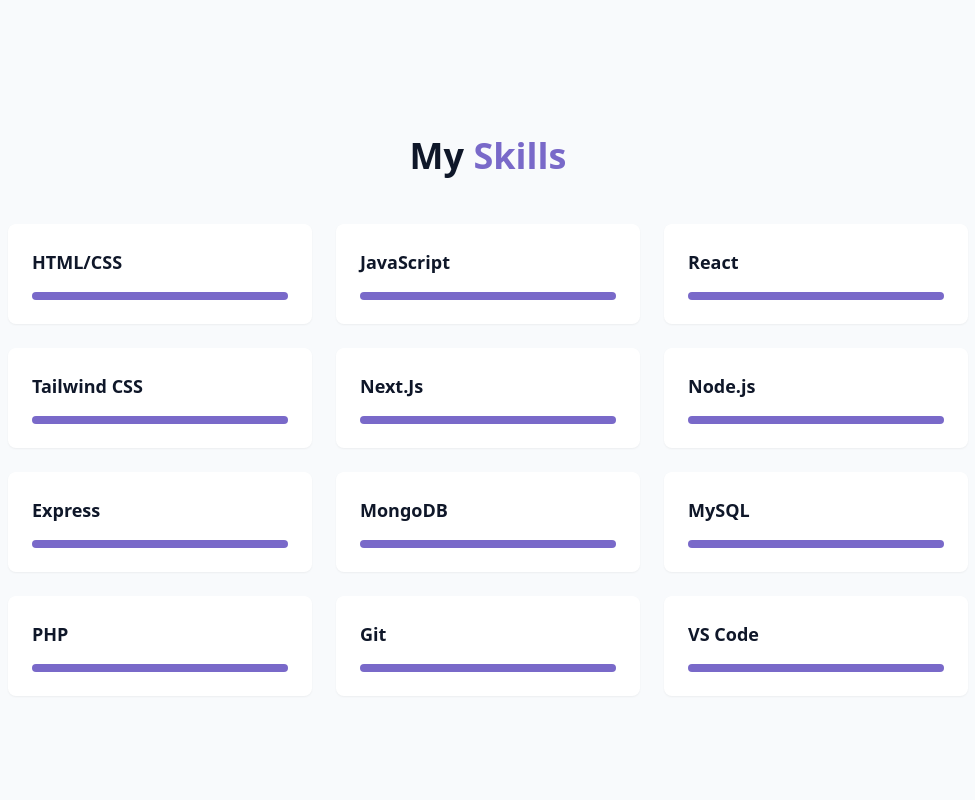
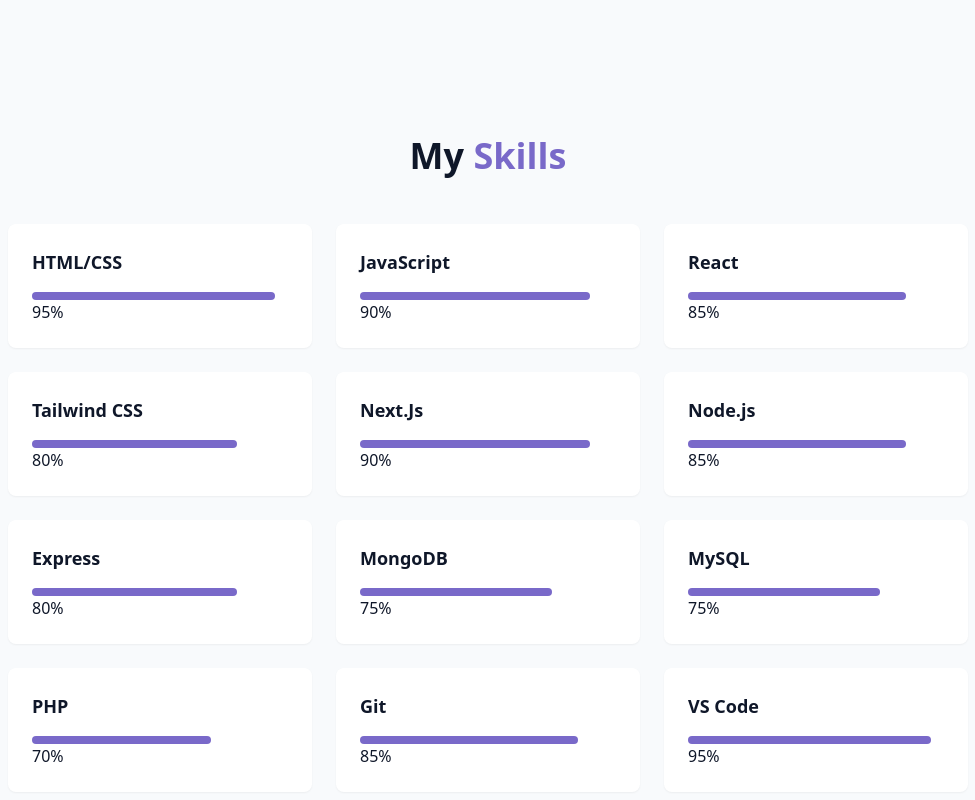
Before and after one commit to cohzyweb/My-Profile, a React (Vite) app: page / in a window 1280 px wide. Shown: the part 1466-2266 px from the top of the page, without its empty margins (152-1127 px from the left). Built offline with nearby package versions, Linux system fonts and the light colour scheme.

Commit message:
Update SkillsSection.jsx

```diff
--- a/src/components/SkillsSection.jsx
+++ b/src/components/SkillsSection.jsx
@@ -31,7 +31,11 @@
                                 <h3 className="font-semibold text-lg">{skill.name}</h3>
                             </div>
                             <div className="w-full bg-secondary/50 h-2 roundd-full overflow-hidden">
-                            <div className="bg-primary h-2 rounded-full origin-left animate-" />
+                            <div className="bg-primary h-2 rounded-full origin-left animate-[grow_1.5s_ease-out"
+                            style={{width: skill.level + "%"}} />
+                            </div>
+                            <div>
+                                <span>{skill.level}%</span>
                             </div>
                         </div>
                     ))}
```
